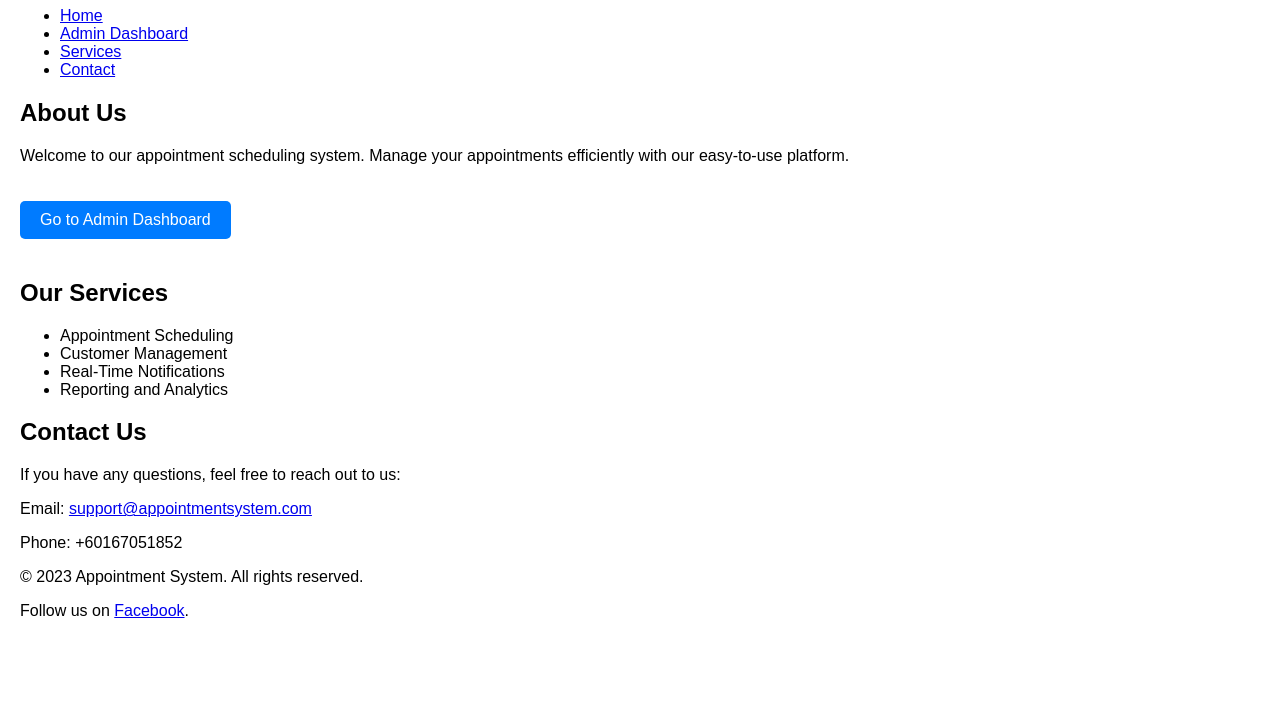
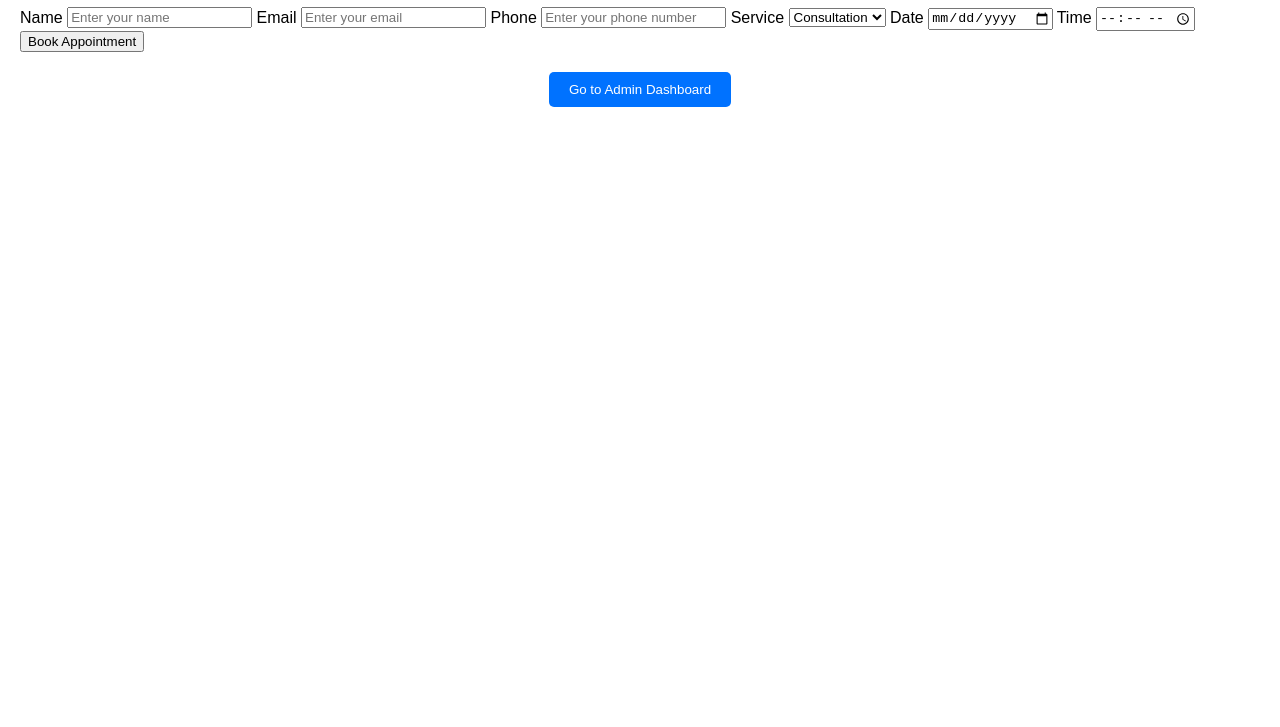
Before and after one commit to thirushaun/appointment-booking, a website: page public/index.html in a window 1280 px wide. Shown: the part 73-800 px from the top of the page. Drawn offline with Linux system fonts and the light colour scheme.

Commit message:
Update index.html

```diff
--- a/public/index.html
+++ b/public/index.html
@@ -3,56 +3,47 @@
 <head>
     <meta charset="UTF-8">
     <meta name="viewport" content="width=device-width, initial-scale=1.0">
-    <title>Main Page - Appointment System</title>
-    <!-- Link to the stylesheet -->
+    <title>Book Appointment</title>
     <link rel="stylesheet" href="styles.css">
-    <!-- Optional: Add a favicon -->
-    <link rel="icon" href="favicon.ico" type="image/x-icon">
 </head>
 <body>
-    <!-- Header Section -->
-    <header>
-        <h1>Welcome to the Appointment System</h1>
-        <nav>
-            <ul>
-                <li><a href="index.html" class="active">Home</a></li>
-                <li><a href="admin_dashboard.html">Admin Dashboard</a></li>
-                <li><a href="#services">Services</a></li>
-                <li><a href="#contact">Contact</a></li>
-            </ul>
-        </nav>
-    </header>
+    <div class="container">
+        <h1>Book Your Appointment</h1>
+        <form id="appointmentForm">
+            <label for="name">Name</label>
+            <input type="text" id="name" placeholder="Enter your name" required>
 
-    <!-- Main Content Section -->
-    <main>
-        <section id="welcome">
-            <h2>About Us</h2>
-            <p>Welcome to our appointment scheduling system. Manage your appointments efficiently with our easy-to-use platform.</p>
-            <a href="admin_dashboard.html" class="return-button">Go to Admin Dashboard</a>
-        </section>
+            <label for="email">Email</label>
+            <input type="email" id="email" placeholder="Enter your email" required>
 
-        <section id="services">
-            <h2>Our Services</h2>
-            <ul>
-                <li>Appointment Scheduling</li>
-                <li>Customer Management</li>
-                <li>Real-Time Notifications</li>
-                <li>Reporting and Analytics</li>
-            </ul>
-        </section>
+            <label for="phone">Phone</label>
+            <input type="tel" id="phone" placeholder="Enter your phone number" required>
 
-        <section id="contact">
-            <h2>Contact Us</h2>
-            <p>If you have any questions, feel free to reach out to us:</p>
-            <p>Email: <a href="mailto:support@appointmentsystem.com">support@appointmentsystem.com</a></p>
-            <p>Phone: +60167051852</p>
-        </section>
-    </main>
+            <label for="service">Service</label>
+            <select id="service" required>
+                <option value="Consultation">Consultation</option>
+                <option value="X-Ray">X-Ray</option>
+                <option value="ECG">ECG</option>
+            </select>
 
-    <!-- Footer Section -->
-    <footer>
-        <p>&copy; 2023 Appointment System. All rights reserved.</p>
-        <p>Follow us on <a href="https://www.facebook.com/bookyourappointment/" target="_blank">Facebook</a>.</p>
-    </footer>
+            <label for="date">Date</label>
+            <input type="date" id="date" required>
+
+            <label for="time">Time</label>
+            <input type="time" id="time" required>
+
+            <button type="submit">Book Appointment</button>
+        </form>
+
+        <!-- Button to Access Admin Dashboard -->
+        <div style="text-align: center; margin-top: 20px;">
+            <button onclick="checkPassword()" style="background-color: #0072ff; color: white; border: none; padding: 10px 20px; border-radius: 5px; cursor: pointer;">
+                Go to Admin Dashboard
+            </button>
+        </div>
+    </div>
+
+    <!-- Load script.js -->
+    <script src="script.js"></script>
 </body>
 </html>
```
